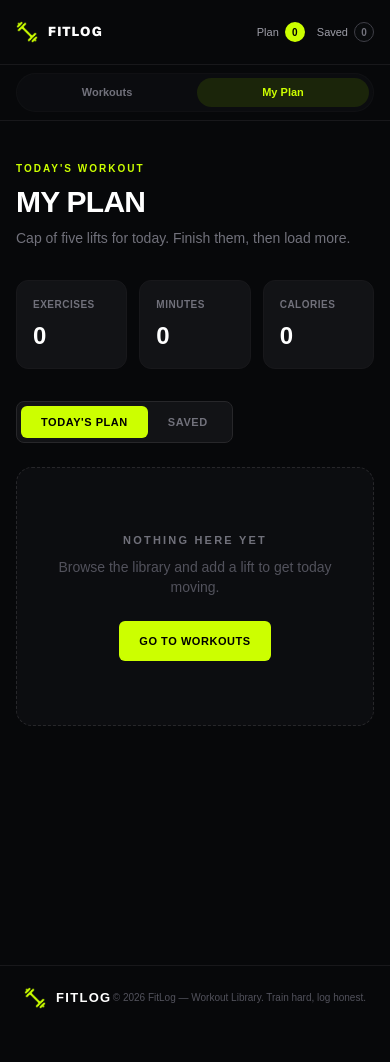
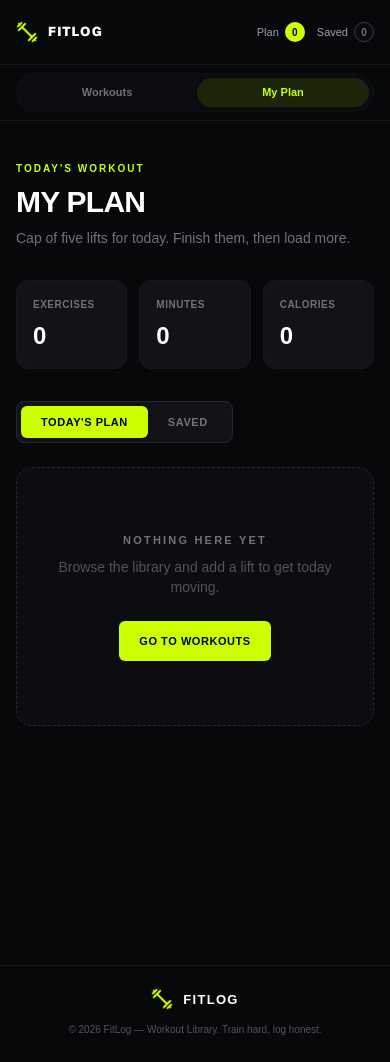
Before and after one commit to devnadiaa/fit-log, a Next.js app: page /my-plan in a window 390 px wide. Before the commit the page ends 1030 px from the top, so only its background shows below. Built offline with nearby package versions, Linux system fonts and the light colour scheme.

Commit message:
Fix mobile footer layout

```diff
--- a/src/components/shared/Footer.tsx
+++ b/src/components/shared/Footer.tsx
@@ -3,7 +3,7 @@ import Image from "next/image";
 const Footer = () => {
   return (
     <footer className="w-full border-t border-zinc-900 bg-[#07080a]">
-      <div className="flex h-16 items-center justify-between px-6 md:px-12">
+      <div className="flex min-h-24 flex-col items-center justify-center gap-3 px-6 py-5 md:h-16 md:flex-row md:justify-between md:gap-0 md:px-12">
         <div className="flex items-center gap-2.5">
           <Image
             src="/assets/logo.png"
@@ -18,7 +18,7 @@ const Footer = () => {
           </span>
         </div>
 
-        <p className="text-right text-[10px] font-medium text-zinc-600">
+        <p className="text-center text-[10px] font-medium leading-relaxed text-zinc-600 md:text-right">
           © 2026 FitLog — Workout Library. Train hard, log honest.
         </p>
       </div>
```
